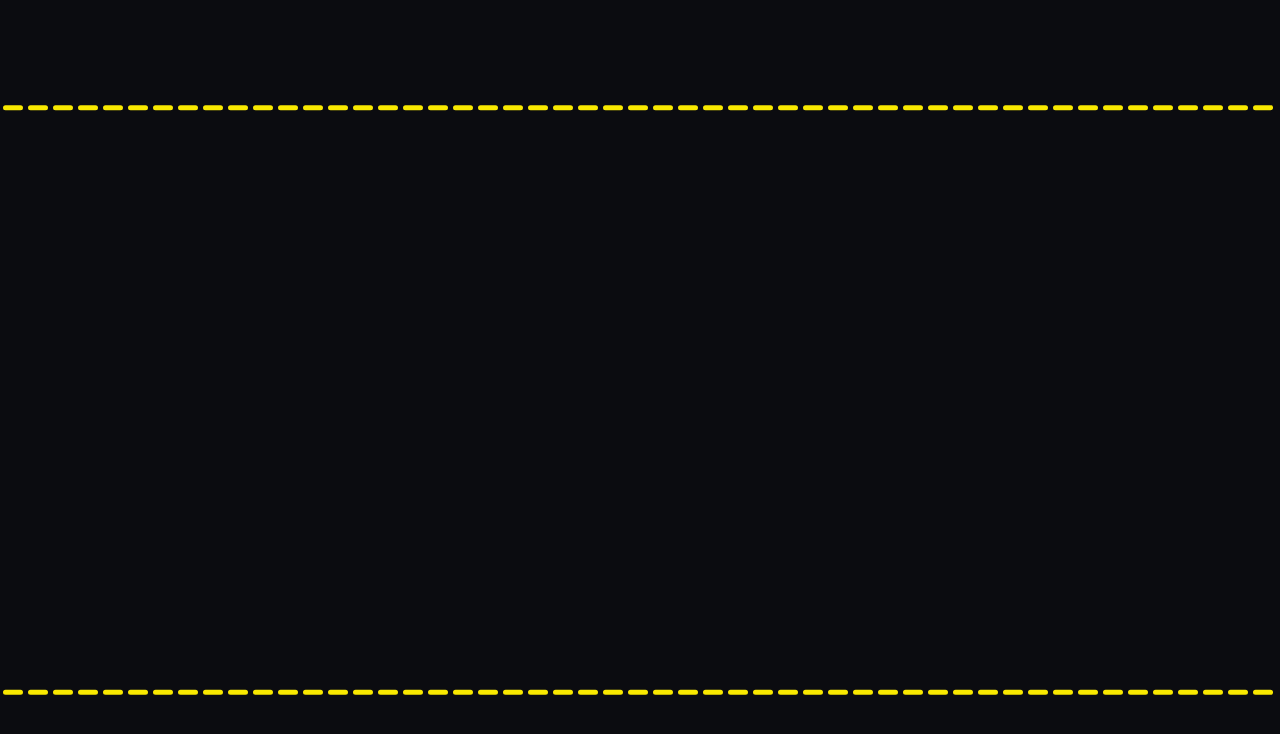
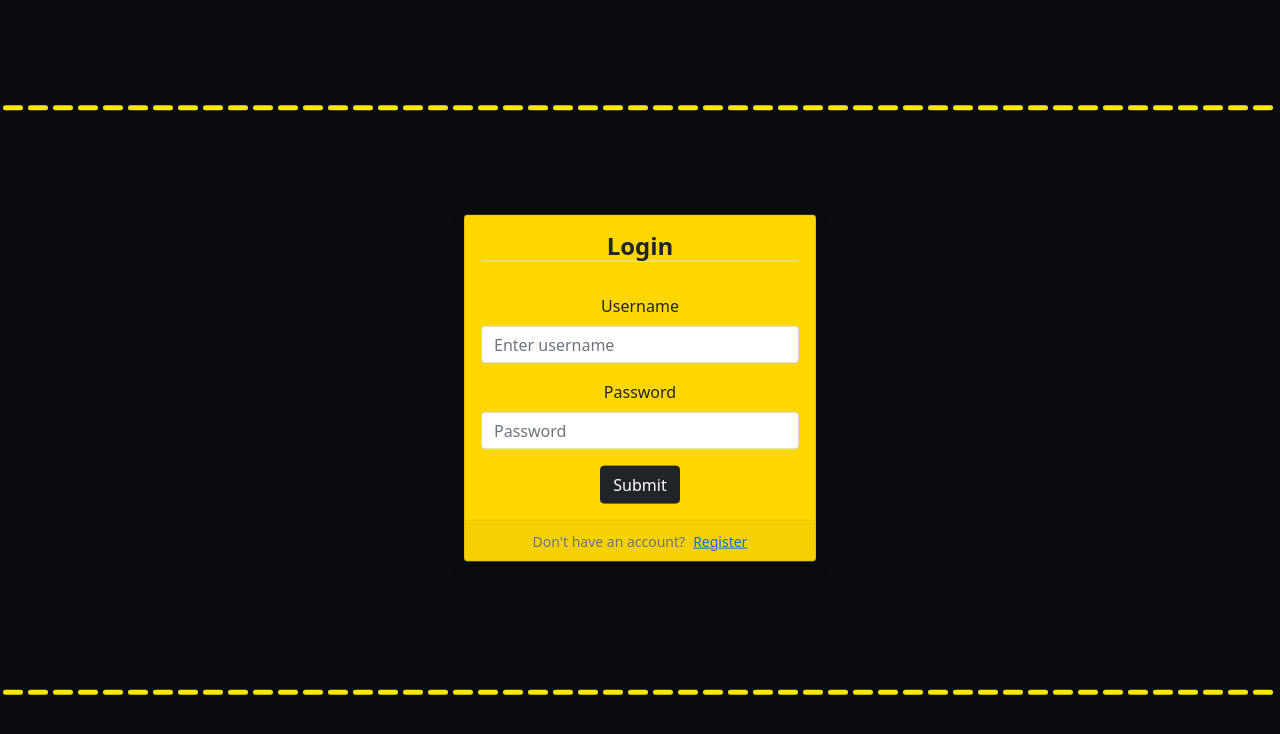
Before and after one commit to VladSandu0308/MPS_Front, a React (Create React App) app: page /login in a window 1280 px wide. Before the commit this address had no page. Shown: the top 734 px of the page. Built offline with nearby package versions, Linux system fonts and the light colour scheme.

Commit message:
Added Redirect after login

```diff
--- a/src/App.js
+++ b/src/App.js
@@ -4,18 +4,26 @@ import 'bootstrap/dist/css/bootstrap.min.css';
 
 import Login from './components/Login';
 import Register from './components/Register';
+import Home from './components/Home';
+import useToken from './hooks/useToken';
 
-import { Route, Routes } from 'react-router-dom';
-
+import { Route, Routes, Navigate} from 'react-router-dom';
+import React, { useState } from 'react';
 
 
 function App() {
+  const { token, setToken } = useToken();
+
+  console.log("TEST" + token);
+
+
   return (
     <div className="App">
       <div className="container-fluid homepage-bgimage">
         <div className='vertical'>
           <Routes>
-            <Route path="/" element = {<Login />}/>
+            <Route path="/" element={<Home token={token}/>}/>
+            <Route path="/login" element = {<Login setToken={setToken} token={token}/>}/>
             <Route path="/register" element = {<Register/>}/>
           </Routes>
         </div>
--- /dev/null
+++ b/src/components/Home.js
@@ -0,0 +1,19 @@
+import React from 'react'
+import { Navigate } from 'react-router-dom';
+
+const Home = ({ token }) => {
+  return (
+    <>
+    {!token ? (
+      <Navigate to="/login" />
+    ) : (
+      <div>
+        <h1>TEST</h1>
+      </div>
+    )}
+    </>
+
+  )
+}
+
+export default Home;
--- a/src/components/Login.js
+++ b/src/components/Login.js
@@ -1,4 +1,5 @@
-import React, { useState } from 'react';
+import React, { useState, useEffect } from 'react';
+import { Navigate } from "react-router-dom";
 import PropTypes from 'prop-types';
 
 async function loginUser(credentials) {
@@ -12,10 +13,16 @@ async function loginUser(credentials) {
     .then(data => data.json())
  }
 
-const Login = () => {
+const Login = ({ setToken, token }) => {
   const [username, setUserName] = useState();
   const [password, setPassword] = useState();
-  const [token, setToken] = useState(0);
+  console.log("1234 " + token);
+  if(token) {
+    return (
+      <Navigate to="/"/>
+    );
+  }
+
 
   const handleSubmit = async e => {
     e.preventDefault();
@@ -23,16 +30,11 @@ const Login = () => {
       username,
       password
     });
-    console.log(retBody.token);
     setToken(retBody.token);
 
   }
     return (
 
-      <>
-      {token != 0 ? (
-        <></>
-      ) : (
         <div className="card shadow mb-4 text-center" style={{ width: '22rem', maxHeight: '40rem', margin: '0 0', backgroundColor: 'gold' }}>
           <div className="card-body">
               <h4 className="card-title mb-0 border-bottom font-weight-bold"> Login</h4>
@@ -64,10 +66,6 @@ const Login = () => {
             </small>
           </div>
         </div>
-      )}
-
-      </>
-
     );
   }
 
--- a/src/components/Register.js
+++ b/src/components/Register.js
@@ -1,4 +1,5 @@
 import React, { useState } from 'react';
+import { Navigate } from 'react-router-dom';
 import Login from './Login'
 
 async function register(credentials) {
@@ -34,7 +35,7 @@ const Register = () => {
 
     <>
     {token != 0 ? (
-      <></>
+      <Navigate to="/login"/>
     ) : (
       <div className="card shadow mb-4 text-center" style={{ width: '22rem', maxHeight: '40rem', margin: '0 0', backgroundColor: 'gold' }}>
         <div className="card-body">
@@ -66,8 +67,8 @@ const Register = () => {
         <div className="card-footer">
           <small className="text-muted">
               Already have an account?
-              <a className="ml-2" href="/register">
-                  SignIn
+              <a className="ml-2" href="/login">
+                  Sign In
               </a>
           </small>
         </div>
--- /dev/null
+++ b/src/hooks/useToken.js
@@ -0,0 +1,22 @@
+import { useState } from 'react';
+
+export default function useToken() {
+  const getToken = () => {
+    const tokenString = sessionStorage.getItem('token');
+    const userToken = JSON.parse(tokenString);
+    return userToken;
+  };
+
+  const [token, setToken] = useState(getToken());
+
+  const saveToken = userToken => {
+    sessionStorage.setItem('token', JSON.stringify(userToken));
+    setToken(userToken);
+  };
+
+  return {
+    setToken: saveToken,
+    token
+  }
+
+}
```
